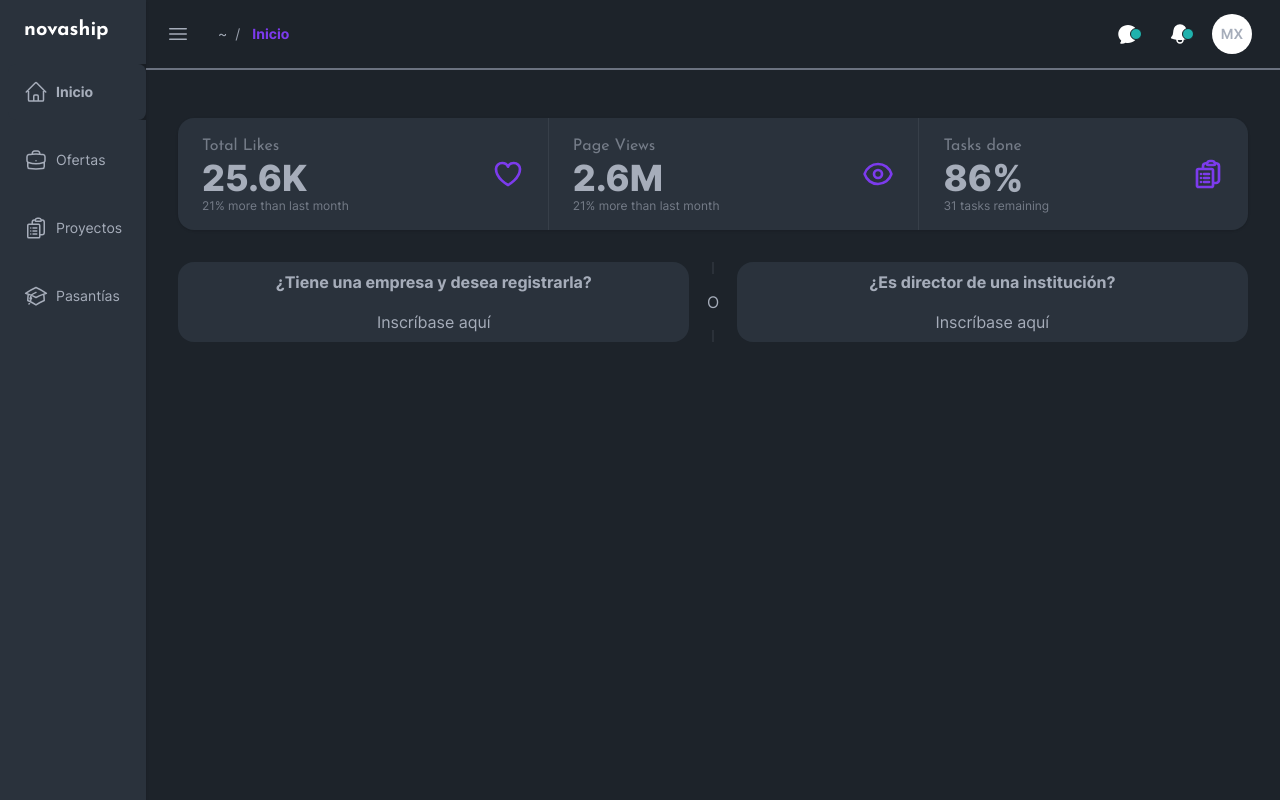
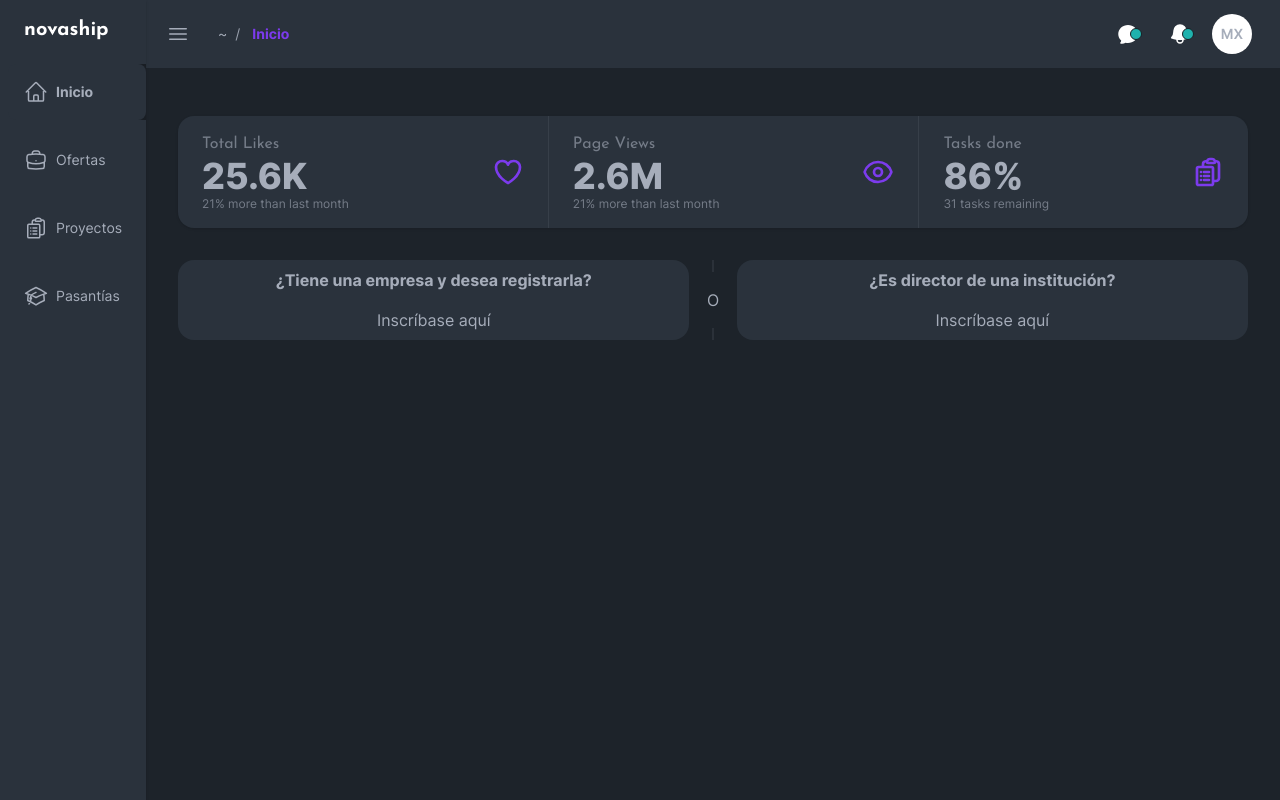
Before and after one commit to esteban-florez/novaship, a Next.js app: page / in a window 1280 px wide. Built offline with nearby package versions, Linux system fonts and the light colour scheme.

Commit message:
Navbar border-b removed and bg changed

```diff
--- a/components/layout/Navbar.tsx
+++ b/components/layout/Navbar.tsx
@@ -6,7 +6,7 @@ import Breadcrumbs from '../Breadcrumbs'
 
 export default function Navbar() {
   return (
-    <nav className="navbar border-b-2 border-gray-500 bg-base-100">
+    <nav className="navbar bg-neutral">
       <div className="navbar-start">
         <button className="btn-ghost btn-circle btn">
           <Bars3Icon className="h-6 w-6" />
```
